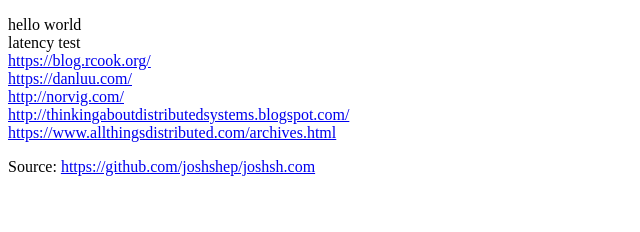
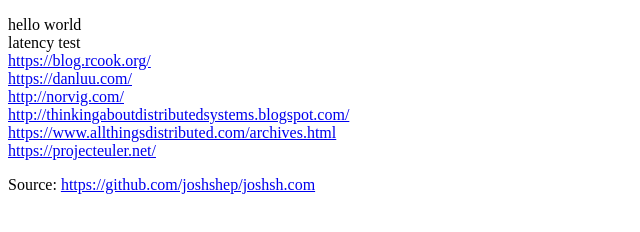
Before and after one commit to joshshep/joshsh.com, a plain HTML site: page docs/index.html in a window 1280 px wide. Shown: the whole page, without its empty margins (0-640 px from the left). Drawn offline with Linux system fonts and the light colour scheme.

Commit message:
Include project euler link

```diff
--- a/docs/index.html
+++ b/docs/index.html
@@ -22,6 +22,7 @@
 			<a href='http://norvig.com/'>http://norvig.com/</a><br>
 			<a href='http://thinkingaboutdistributedsystems.blogspot.com/'>http://thinkingaboutdistributedsystems.blogspot.com/</a><br>
 			<a href='https://www.allthingsdistributed.com/archives.html'>https://www.allthingsdistributed.com/archives.html</a><br>
+			<a href='https://projecteuler.net/'>https://projecteuler.net/</a>
 		</p>
 		<footer>
 			<p>
```
